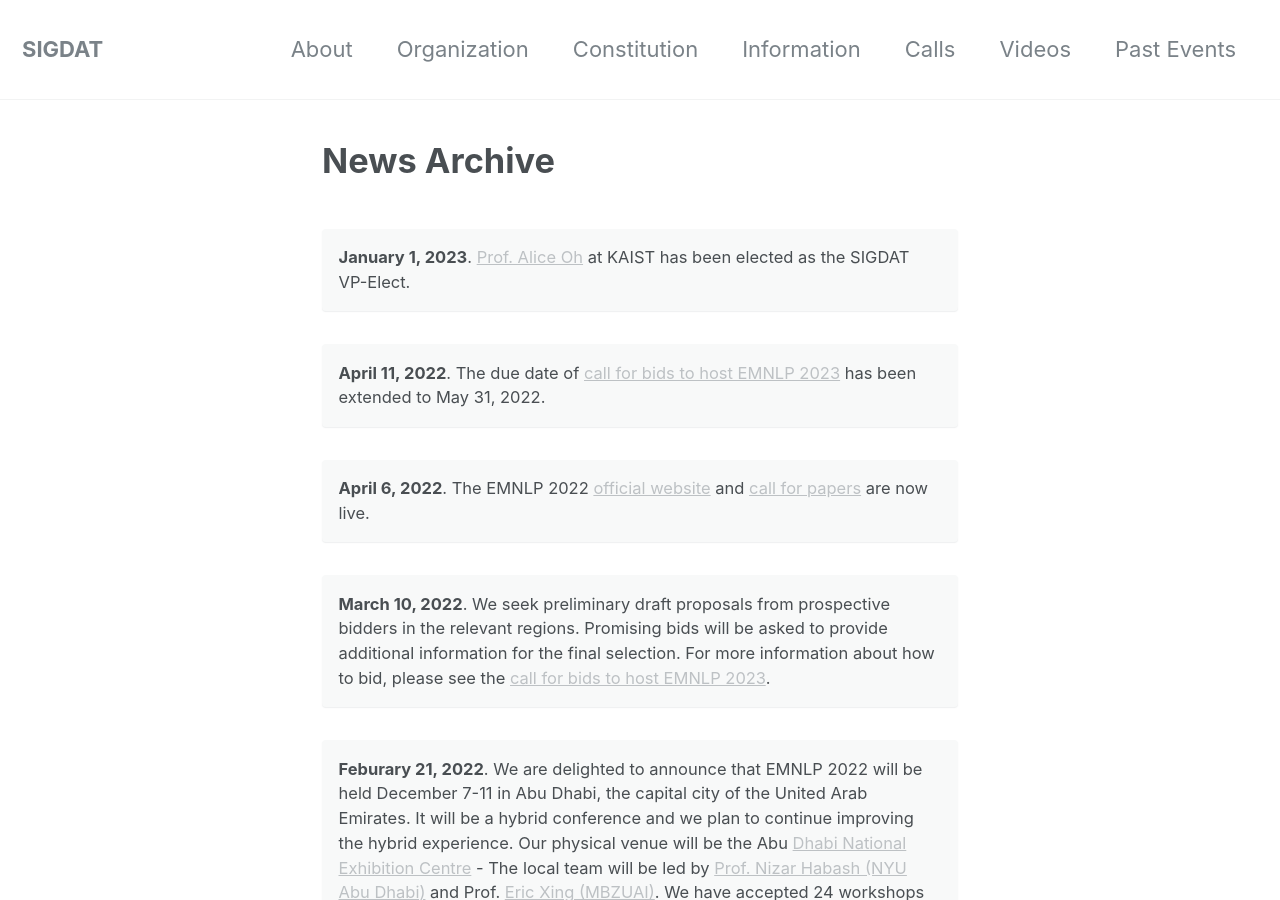
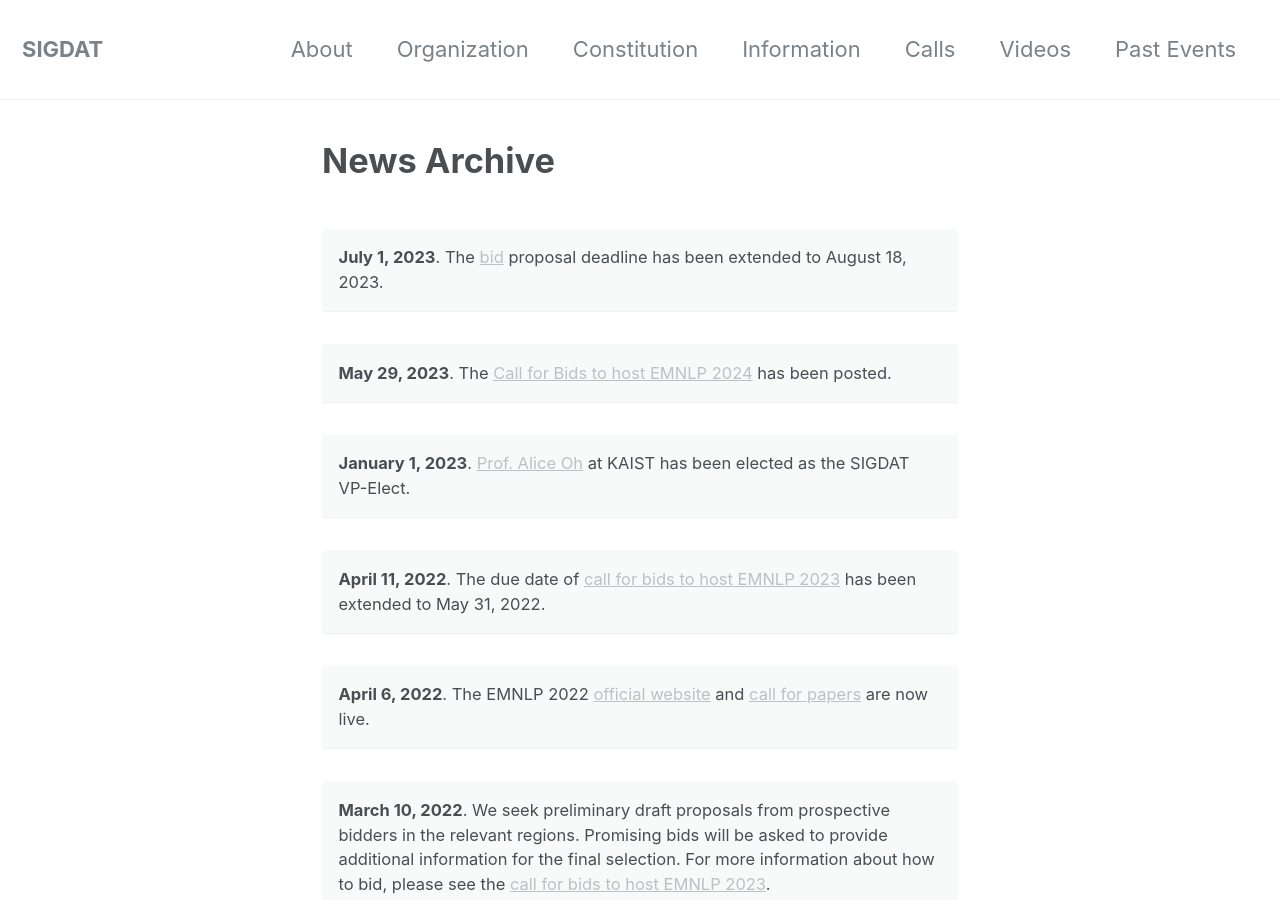
Before and after one commit to sigdat-org/sigdat, a Jekyll site: the page built from _pages/archive.md, in a window 1280 px wide and 900 px high. Built offline with Jekyll 4.4.1, drawn with Linux system fonts in a browser that asks for light colours; nearby versions of some CDN libraries.

Commit message:
Make sure archive is up to date.

```diff
--- a/_pages/archive.md
+++ b/_pages/archive.md
@@ -6,6 +6,12 @@ sidebar: false
 toc: false
 toc_icon: "cog"
 ---
+
+**July 1, 2023**. The [bid](/calls/bids2024) proposal deadline has been extended to August 18, 2023.
+{: .notice}
+
+**May 29, 2023**. The [Call for Bids to host EMNLP 2024](/calls/bids2024) has been posted.
+{: .notice}
 
 **January 1, 2023**. [Prof. Alice Oh](https://aliceoh9.github.io/) at KAIST has been elected as the SIGDAT VP-Elect.
 {: .notice}
```
